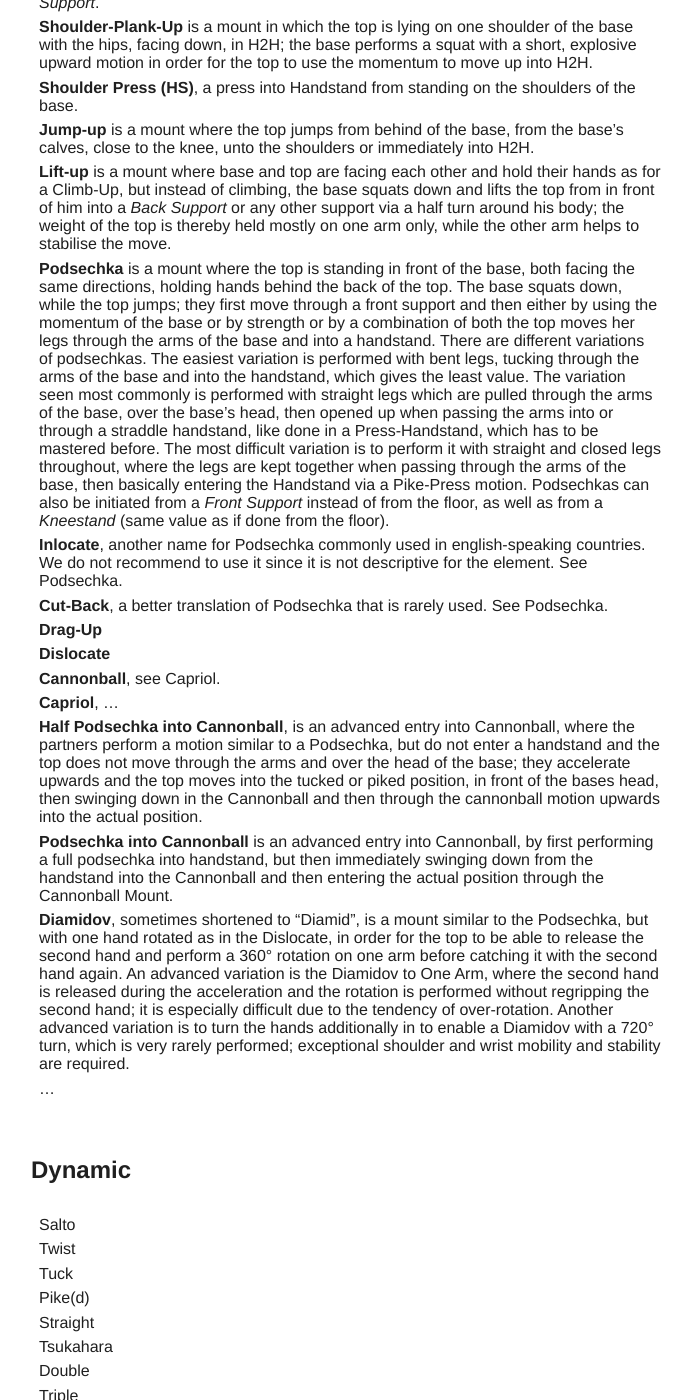
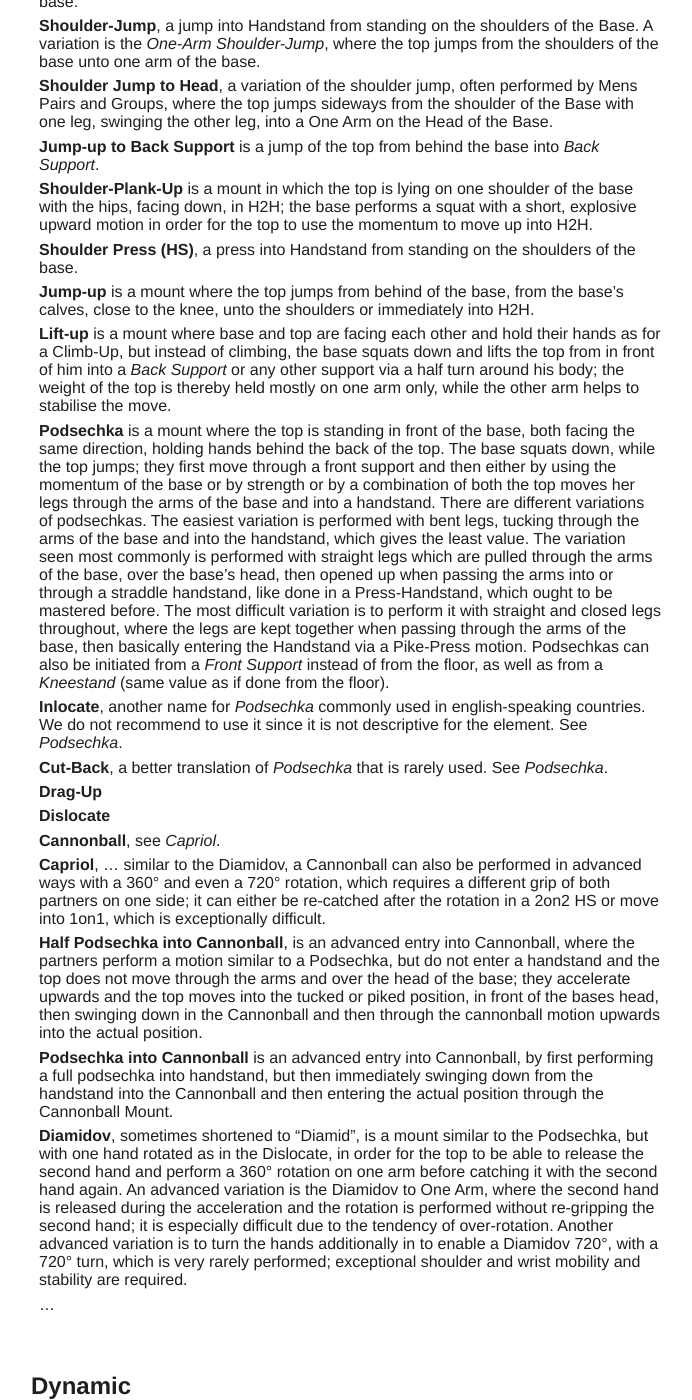
Before and after one commit to floshin/acrolib, a Jekyll site: the page built from glossary.md, in a window 1280 px wide and 1400 px high, scrolled down 8633 px. Shown: the whole window, without its empty margins (294-986 px from the left). Built offline with Jekyll 4.4.1, drawn with Linux system fonts in a browser that asks for light colours; our own code applies the rules of GitHub Pages for plain Markdown files; some of the changed text lies outside the part shown.

Commit message:
Update glossary.md

```diff
--- a/glossary.md
+++ b/glossary.md
@@ -182,8 +182,8 @@
   * ...
 
 * **Top Motions**
-  * **Press Handstand** or **Press to Handstand**, short "Press HS" is a press from a standing position into a Handstand. Can either be performed through straight-straddled legs, which is called a *Straddle Press*, through tucked-closed legs, which is called a *Tuck Press*, through half-tucked-straddled legs, which we call a *Frog Press* or through straight-closed legs, which we call a *Pike Press*.
-  * **Spichag** is the russian name for pressing to handstand from a straddle support, in English it is called "Stalder Press" by some and "Endo" by others, due to a different usage in artistic gymnastics. In German it is called "Aufgrätschen" (literally "Straddle-Up").
+  * **Press Handstand** or **Press to Handstand**, short "Press HS" is a press from a standing position into a Handstand. A Press HS can either be performed through straight-straddled legs, which is called a *Straddle Press*, through tucked-closed legs, which is called a *Tuck Press*, through half-tucked-straddled legs, which we call a *Frog Press* or through straight-closed legs, which we call a *Pike Press*. There are also variations of entering the handstand without momentum over the side, which is commonly called a *Puppy Press*. But depending on flexibility and body proportions there may be no "pressing" involved in it at all (consequently, pressing over one leg first is a common way of cheating the regular press). Another, uncommon variant we call the *Side Press*, where the press is initiated while standing with both legs sideways to the hands in a 45° angle; then pressing up with a 45° rotation; this press is a valuable progression towards the *One Arm Press HS*.
+  * **Spichag** is the russian name for pressing to handstand from a straddle support, in English it is called "Stalder Press" by some and "Endo" by others, due to a different usage in artistic gymnastics. In German it is called "Aufgrätschen" (literally "Straddle-Up"), but this word, while being very descriptive, may be more fitting for a Sit-Up (German "Aufsetzen") or V-Up (German "Aufbücken") with straight, straddled legs (thus "Aufgrätschen"); we are therefore preferring *Spichag* for a common terminology.
   * ...
 
 
@@ -197,23 +197,23 @@
 ### Mounts
 
 * **Climb-up**, climbing from the floor over the legs of the base on the shoulders of the base.
-* **Shoulder-Jump**, a jump into Handstand from standing on the shoulders of the Base. A variation is the One-Arm Shoulder-Jump, where the top jumps from the shoulders of the base unto one arm of the base.
+* **Shoulder-Jump**, a jump into Handstand from standing on the shoulders of the Base. A variation is the *One-Arm Shoulder-Jump*, where the top jumps from the shoulders of the base unto one arm of the base.
 * **Shoulder Jump to Head**, a variation of the shoulder jump, often performed by Mens Pairs and Groups, where the top jumps sideways from the shoulder of the Base with one leg, swinging the other leg, into a One Arm on the Head of the Base.
 * **Jump-up to Back Support** is a jump of the top from behind the base into *Back Support*.
 * **Shoulder-Plank-Up** is a mount in which the top is lying on one shoulder of the base with the hips, facing down, in H2H; the base performs a squat with a short, explosive upward motion in order for the top to use the momentum to move up into H2H.
 * **Shoulder Press (HS)**, a press into Handstand from standing on the shoulders of the base.
 * **Jump-up** is a mount where the top jumps from behind of the base, from the base's calves, close to the knee, unto the shoulders or immediately into H2H.
 * **Lift-up** is a mount where base and top are facing each other and hold their hands as for a Climb-Up, but instead of climbing, the base squats down and lifts the top from in front of him into a *Back Support* or any other support via a half turn around his body; the weight of the top is thereby held mostly on one arm only, while the other arm helps to stabilise the move.
-* **Podsechka** is a mount where the top is standing in front of the base, both facing the same directions, holding hands behind the back of the top. The base squats down, while the top jumps; they first move through a front support and then either by using the momentum of the base or by strength or by a combination of both the top moves her legs through the arms of the base and into a handstand. There are different variations of podsechkas. The easiest variation is performed with bent legs, tucking through the arms of the base and into the handstand, which gives the least value. The variation seen most commonly is performed with straight legs which are pulled through the arms of the base, over the base's head, then opened up when passing the arms into or through a straddle handstand, like done in a Press-Handstand, which has to be mastered before. The most difficult variation is to perform it with straight and closed legs throughout, where the legs are kept together when passing through the arms of the base, then basically entering the Handstand via a Pike-Press motion. Podsechkas can also be initiated from a *Front Support* instead of from the floor, as well as from a *Kneestand* (same value as if done from the floor).
-* **Inlocate**, another name for Podsechka commonly used in english-speaking countries. We do not recommend to use it since it is not descriptive for the element. See Podsechka.
-* **Cut-Back**, a better translation of Podsechka that is rarely used. See Podsechka.
+* **Podsechka** is a mount where the top is standing in front of the base, both facing the same direction, holding hands behind the back of the top. The base squats down, while the top jumps; they first move through a front support and then either by using the momentum of the base or by strength or by a combination of both the top moves her legs through the arms of the base and into a handstand. There are different variations of podsechkas. The easiest variation is performed with bent legs, tucking through the arms of the base and into the handstand, which gives the least value. The variation seen most commonly is performed with straight legs which are pulled through the arms of the base, over the base's head, then opened up when passing the arms into or through a straddle handstand, like done in a Press-Handstand, which ought to be mastered before. The most difficult variation is to perform it with straight and closed legs throughout, where the legs are kept together when passing through the arms of the base, then basically entering the Handstand via a Pike-Press motion. Podsechkas can also be initiated from a *Front Support* instead of from the floor, as well as from a *Kneestand* (same value as if done from the floor).
+* **Inlocate**, another name for *Podsechka* commonly used in english-speaking countries. We do not recommend to use it since it is not descriptive for the element. See *Podsechka*.
+* **Cut-Back**, a better translation of *Podsechka* that is rarely used. See *Podsechka*.
 * **Drag-Up**
 * **Dislocate**
-* **Cannonball**, see Capriol.
-* **Capriol**, ...
+* **Cannonball**, see *Capriol*.
+* **Capriol**, ... similar to the Diamidov, a Cannonball can also be performed in advanced ways with a 360° and even a 720° rotation, which requires a different grip of both partners on one side; it can either be re-catched after the rotation in a 2on2 HS or move into 1on1, which is exceptionally difficult.
 * **Half Podsechka into Cannonball**, is an advanced entry into Cannonball, where the partners perform a motion similar to a Podsechka, but do not enter a handstand and the top does not move through the arms and over the head of the base; they accelerate upwards and the top moves into the tucked or piked position, in front of the bases head, then swinging down in the Cannonball and then through the cannonball motion upwards into the actual position.
 * **Podsechka into Cannonball** is an advanced entry into Cannonball, by first performing a full podsechka into handstand, but then immediately swinging down from the handstand into the Cannonball and then entering the actual position through the Cannonball Mount.
-* **Diamidov**, sometimes shortened to "Diamid", is a mount similar to the Podsechka, but with one hand rotated as in the Dislocate, in order for the top to be able to release the second hand and perform a 360° rotation on one arm before catching it with the second hand again. An advanced variation is the Diamidov to One Arm, where the second hand is released during the acceleration and the rotation is performed without regripping the second hand; it is especially difficult due to the tendency of over-rotation. Another advanced variation is to turn the hands additionally in to enable a Diamidov with a 720° turn, which is very rarely performed; exceptional shoulder and wrist mobility and stability are required.
+* **Diamidov**, sometimes shortened to "Diamid", is a mount similar to the Podsechka, but with one hand rotated as in the Dislocate, in order for the top to be able to release the second hand and perform a 360° rotation on one arm before catching it with the second hand again. An advanced variation is the Diamidov to One Arm, where the second hand is released during the acceleration and the rotation is performed without re-gripping the second hand; it is especially difficult due to the tendency of over-rotation. Another advanced variation is to turn the hands additionally in to enable a Diamidov 720°, with a 720° turn, which is very rarely performed; exceptional shoulder and wrist mobility and stability are required.
 * ...
 
 
```
